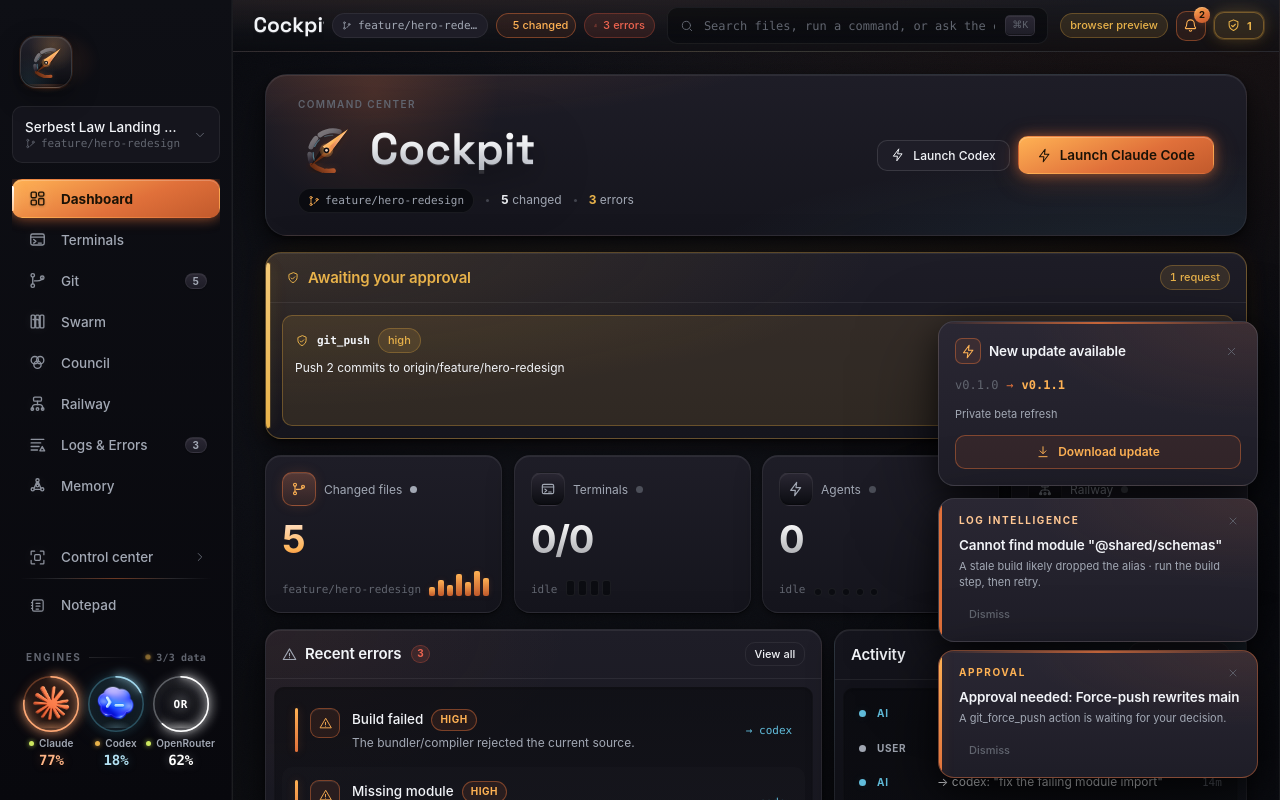
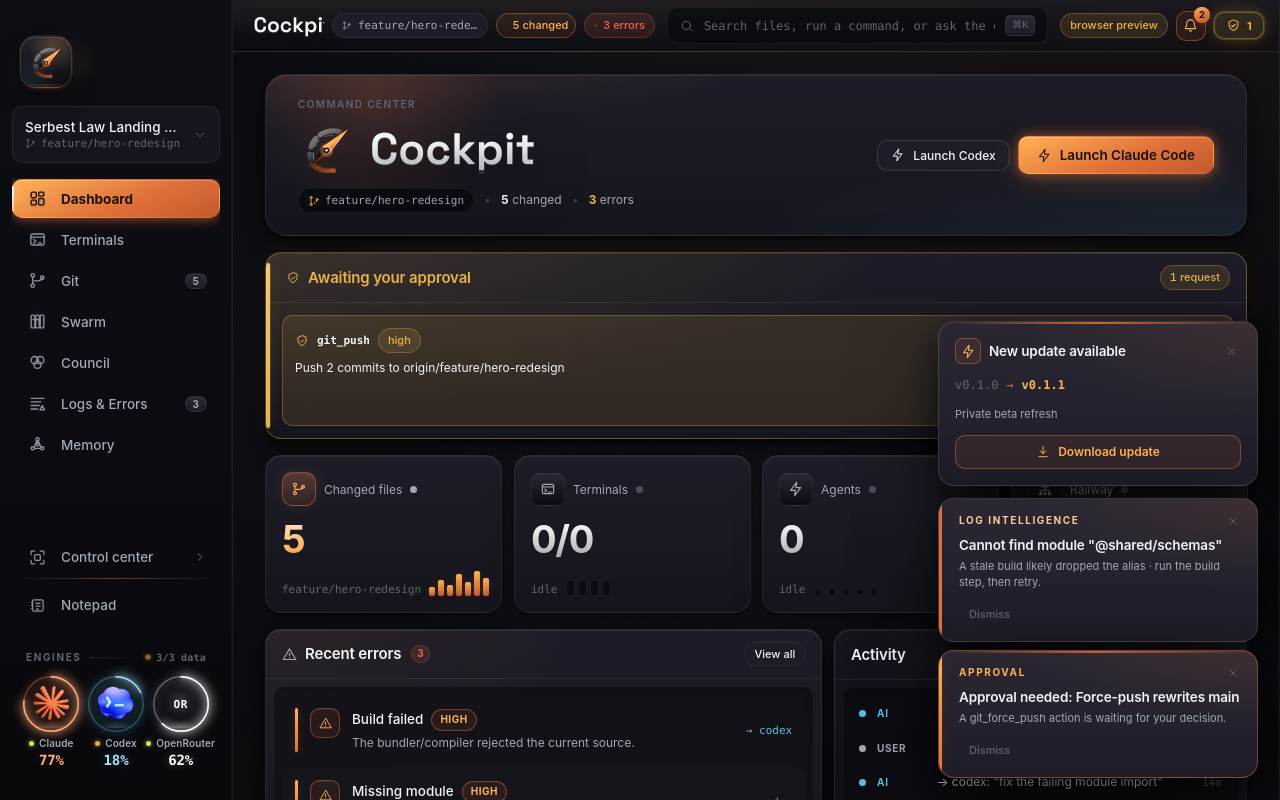
Before and after one commit to baz01-boyraz/cockpit, a React (Vite) app: page / in a window 1280 px wide. Built offline with nearby package versions, Linux system fonts and the light colour scheme.

Commit message:
fix: remove obsolete left rail destinations

```diff
--- a/src/components/LeftRail.tsx
+++ b/src/components/LeftRail.tsx
@@ -7,7 +7,6 @@ import {
   IconGit,
   IconLogs,
   IconMemory,
-  IconRailway,
   IconSwarm,
   IconTerminal,
 } from './icons'
@@ -23,13 +22,12 @@ interface NavItem {
   Icon: ComponentType<SVGProps<SVGSVGElement>>
 }
 
-const NAV: NavItem[] = [
+export const LEFT_RAIL_NAV: readonly NavItem[] = [
   { view: 'dashboard', label: 'Dashboard', Icon: IconDashboard },
   { view: 'terminals', label: 'Terminals', Icon: IconTerminal },
   { view: 'git', label: 'Git', Icon: IconGit },
   { view: 'swarm', label: 'Swarm', Icon: IconSwarm },
   { view: 'council', label: 'Council', Icon: IconCouncil },
-  { view: 'railway', label: 'Railway', Icon: IconRailway },
   { view: 'logs', label: 'Logs & Errors', Icon: IconLogs },
   { view: 'memory', label: 'Memory', Icon: IconMemory },
 ]
@@ -69,7 +67,7 @@ export function LeftRail() {
       </button>
 
       <nav className="rail__nav">
-        {NAV.map(({ view: v, label, Icon }) => {
+        {LEFT_RAIL_NAV.map(({ view: v, label, Icon }) => {
           const badge = badgeFor(v)
           return (
             <button
```
